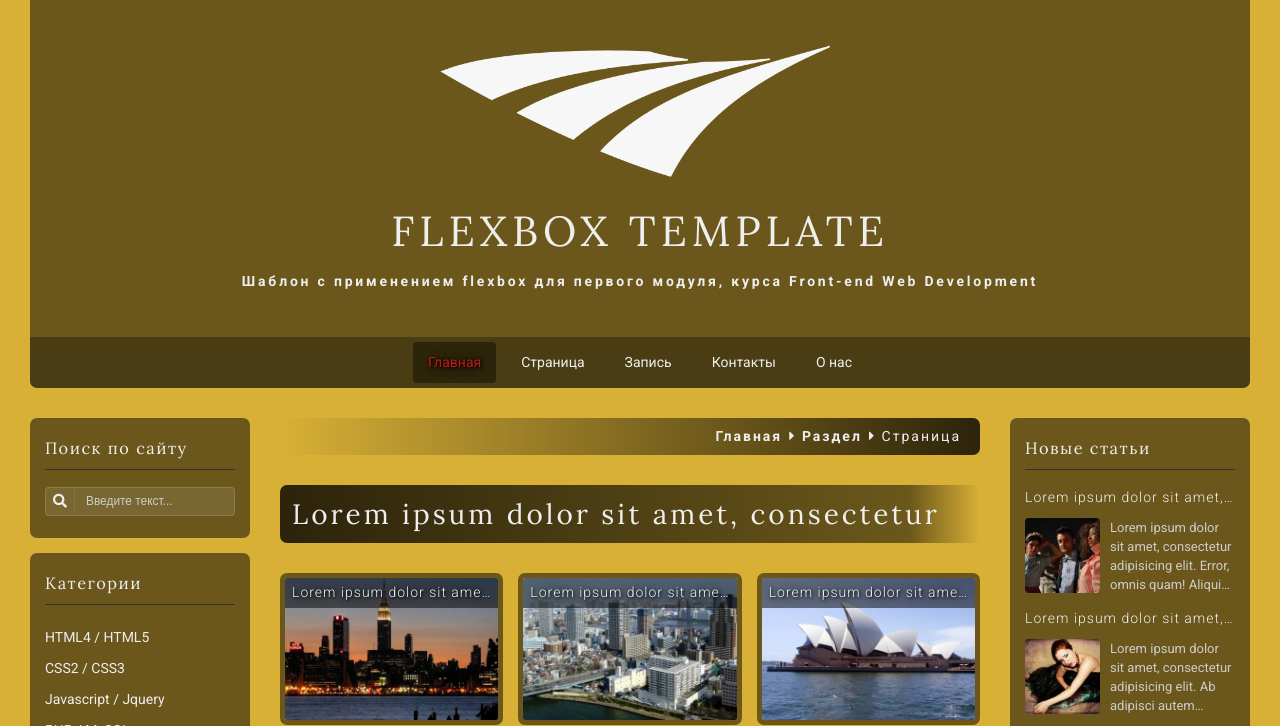
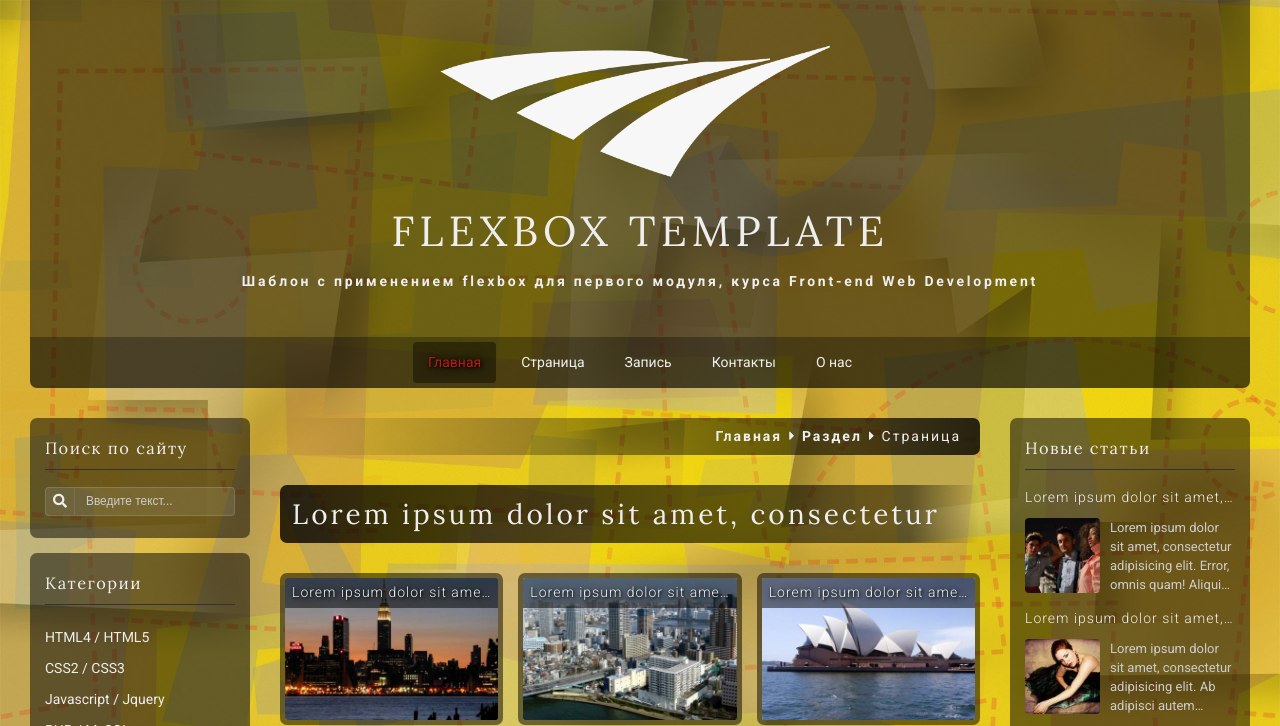
Before and after one commit to alexaandrievskaya/flexbox-template, a website: page index.html in a window 1280 px wide. Shown: the top 726 px of the page. Drawn offline with Linux system fonts and the light colour scheme; the site is published under a folder, as on GitHub Pages, so addresses that start at the root find nothing.

Commit message:
UPD: fixed background image.

```diff
--- a/assets/scss/_common.scss
+++ b/assets/scss/_common.scss
@@ -16,7 +16,7 @@ body {
   opacity: 1;
   transition: opacity 1s ease 0s;
   background-color: $color-warning;
-  background-image: url('/assets/img/global-bg.jpg');
+  background-image: url('../img/global-bg.jpg');
   background-attachment: fixed;
   background-position: top center;
   background-size: cover;
```
Also changed, not shown: assets/css/style.css.
